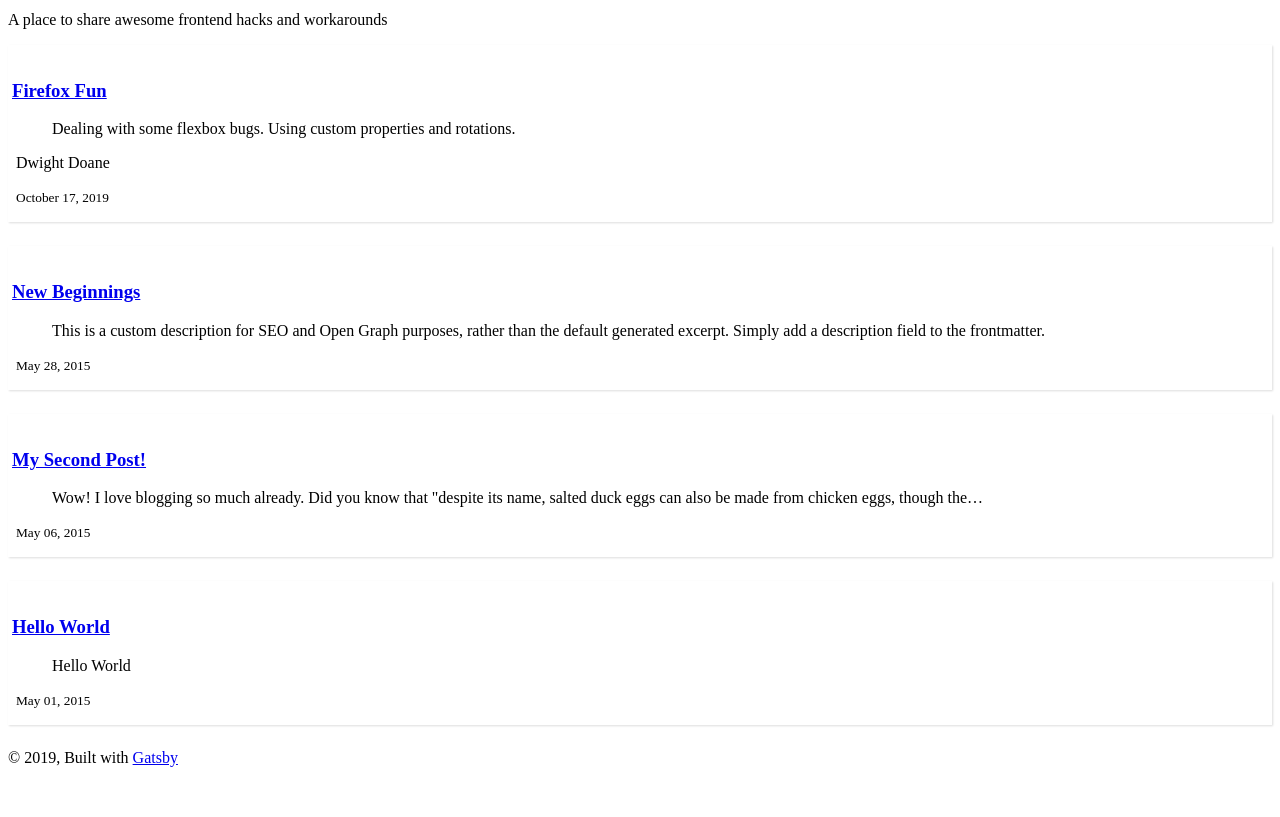
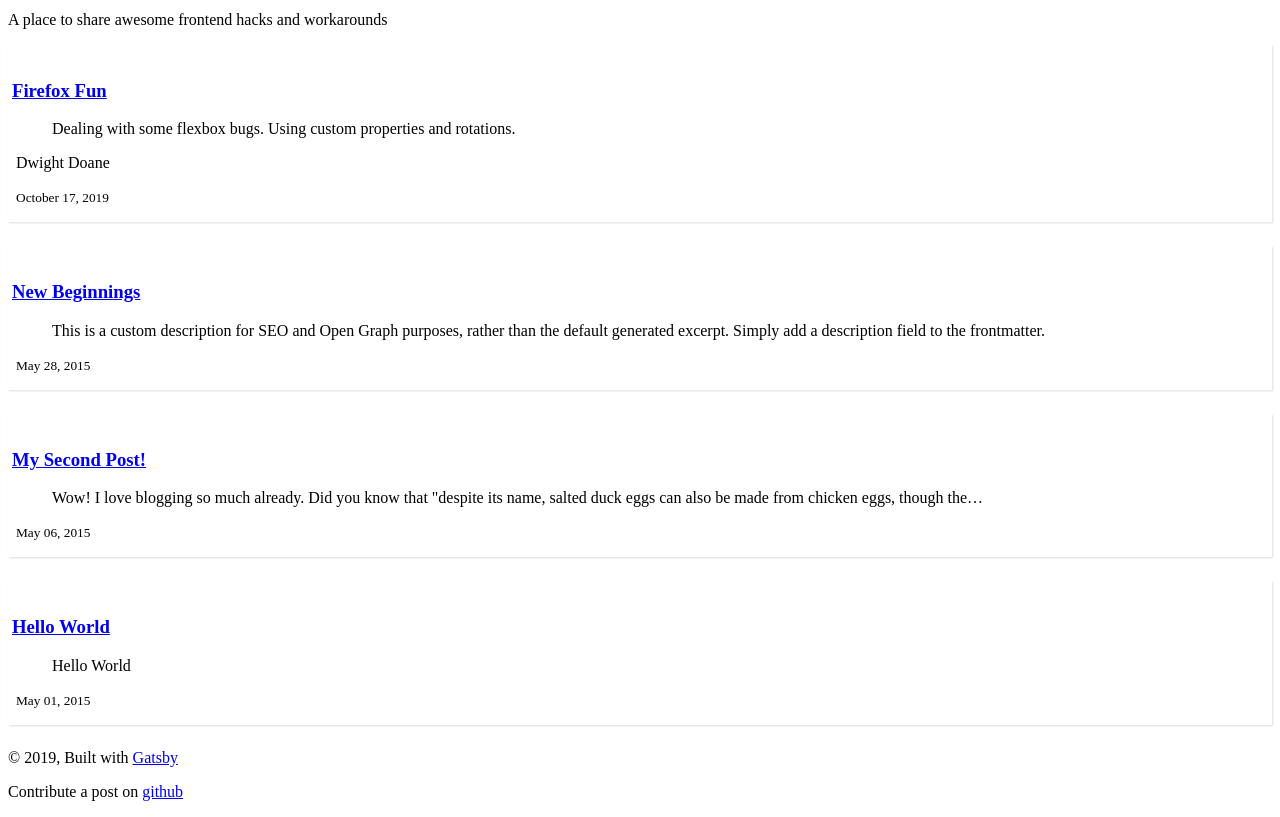
Before and after one commit to m0n01d/css-hacks, a Gatsby site: page / in a window 1280 px wide. Shown: the part 66-883 px from the top of the page. Before the commit the page ends 841 px from the top, so only its background shows below. Built offline with nearby package versions, Linux system fonts and the light colour scheme; Gatsby itself is replaced by a stand-in of ours; some packages are replaced by stand-ins of ours.

Commit message:
rm engine and add url to github to footer

```diff
--- a/package.json
+++ b/package.json
@@ -1,8 +1,5 @@
 {
   "name": "css-hacks",
-  "engines": {
-    "node": "10.x"
-  },
   "private": true,
   "description": "A place to share awesome frontend hacks and workarounds",
   "version": "0.1.0",
--- a/src/components/layout.js
+++ b/src/components/layout.js
@@ -58,9 +58,15 @@ class Layout extends React.Component {
         <header>{header}</header>
         <main>{children}</main>
         <footer>
-          © {new Date().getFullYear()}, Built with
-          {` `}
-          <a href="https://www.gatsbyjs.org">Gatsby</a>
+          <p>
+            © {new Date().getFullYear()}, Built with
+            {` `}
+            <a href="https://www.gatsbyjs.org">Gatsby</a>
+          </p>
+          <p>
+            Contribute a post on{" "}
+            <a href="https://github.com/imdwit/css-hacks">github</a>
+          </p>
         </footer>
       </div>
     )
```
